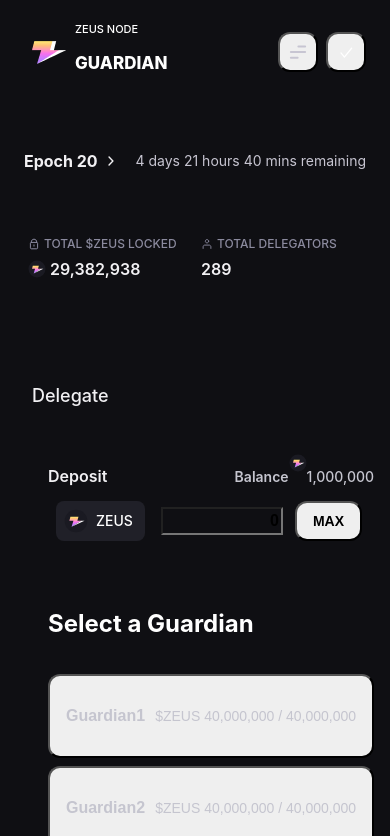
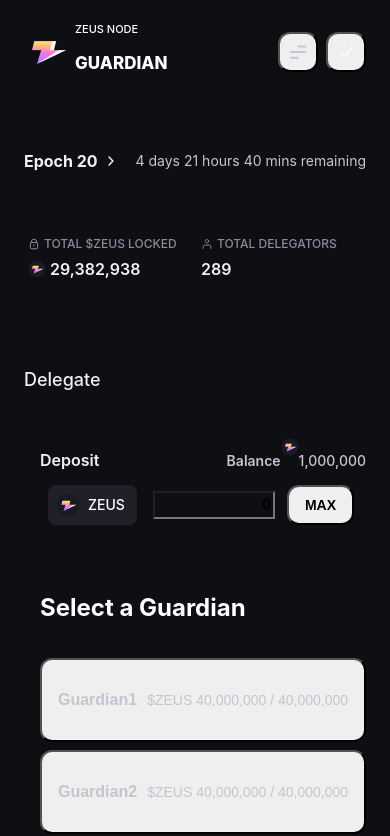
Before and after one commit to eddie8119/zeus-network, a React (Create React App) app: page / in a window 390 px wide. Shown: the top 836 px of the page. Built offline with nearby package versions, Linux system fonts and the light colour scheme; the HTML template or start-up script is replaced by a standard one; a web font is replaced by a local one.

Commit message:
fix: 修正padding

```diff
--- a/src/components/Delegate.tsx
+++ b/src/components/Delegate.tsx
@@ -36,7 +36,7 @@ const Delegate: React.FC = () => {
   }, [amount, apy]);
 
   return (
-    <section className="outer-container-style-desk mt-[49px] grid w-full grid-cols-1 p-2 pt-4 md:mt-8">
+    <section className="outer-container-style-desk mt-[49px] grid w-full grid-cols-1 md:mt-8 md:p-2 md:pt-4">
       <header className="mb-3 p-2">
         <h2 className="text-[18px] font-medium leading-6 text-text-primary">Delegate</h2>
       </header>
```
